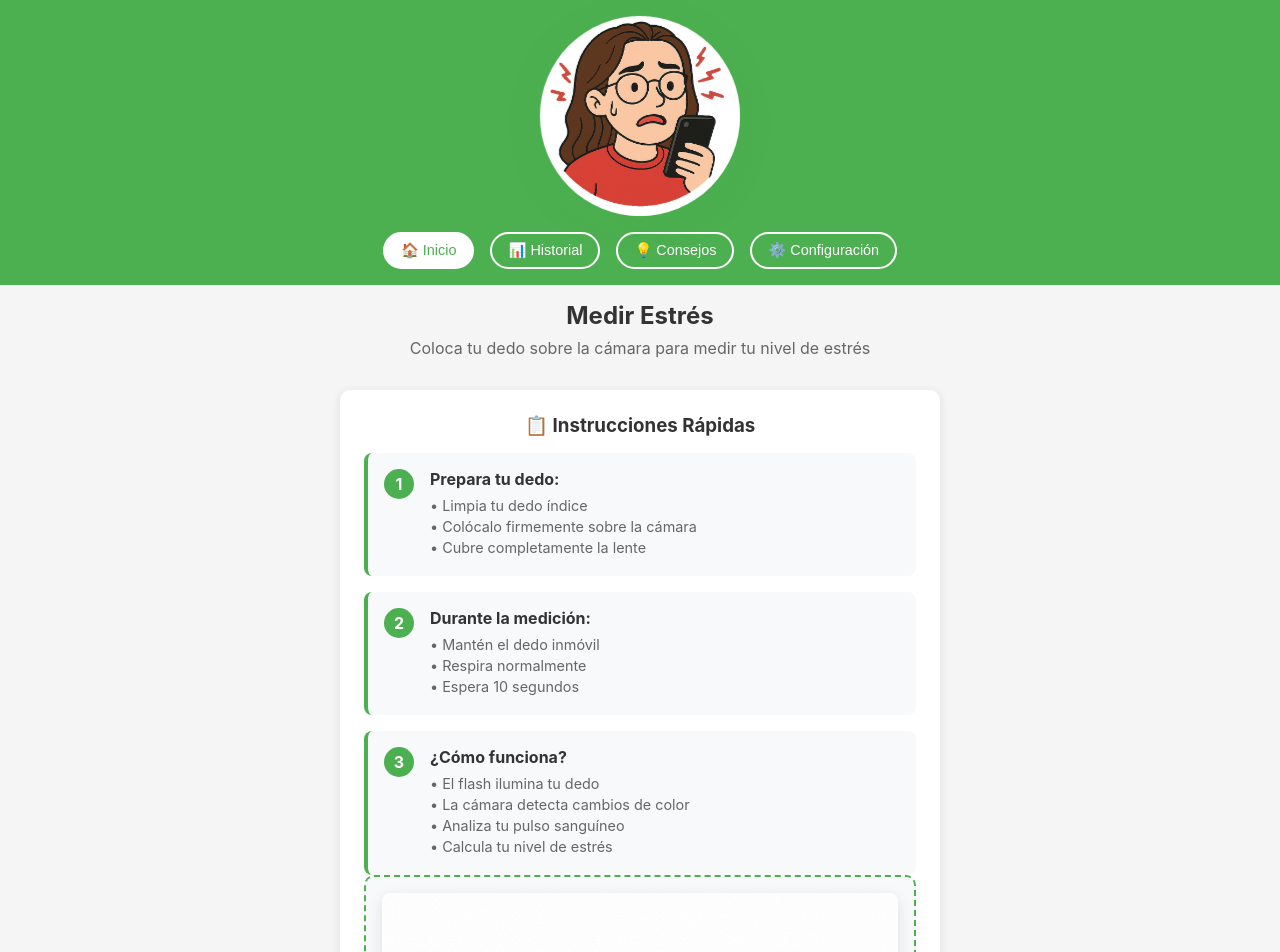
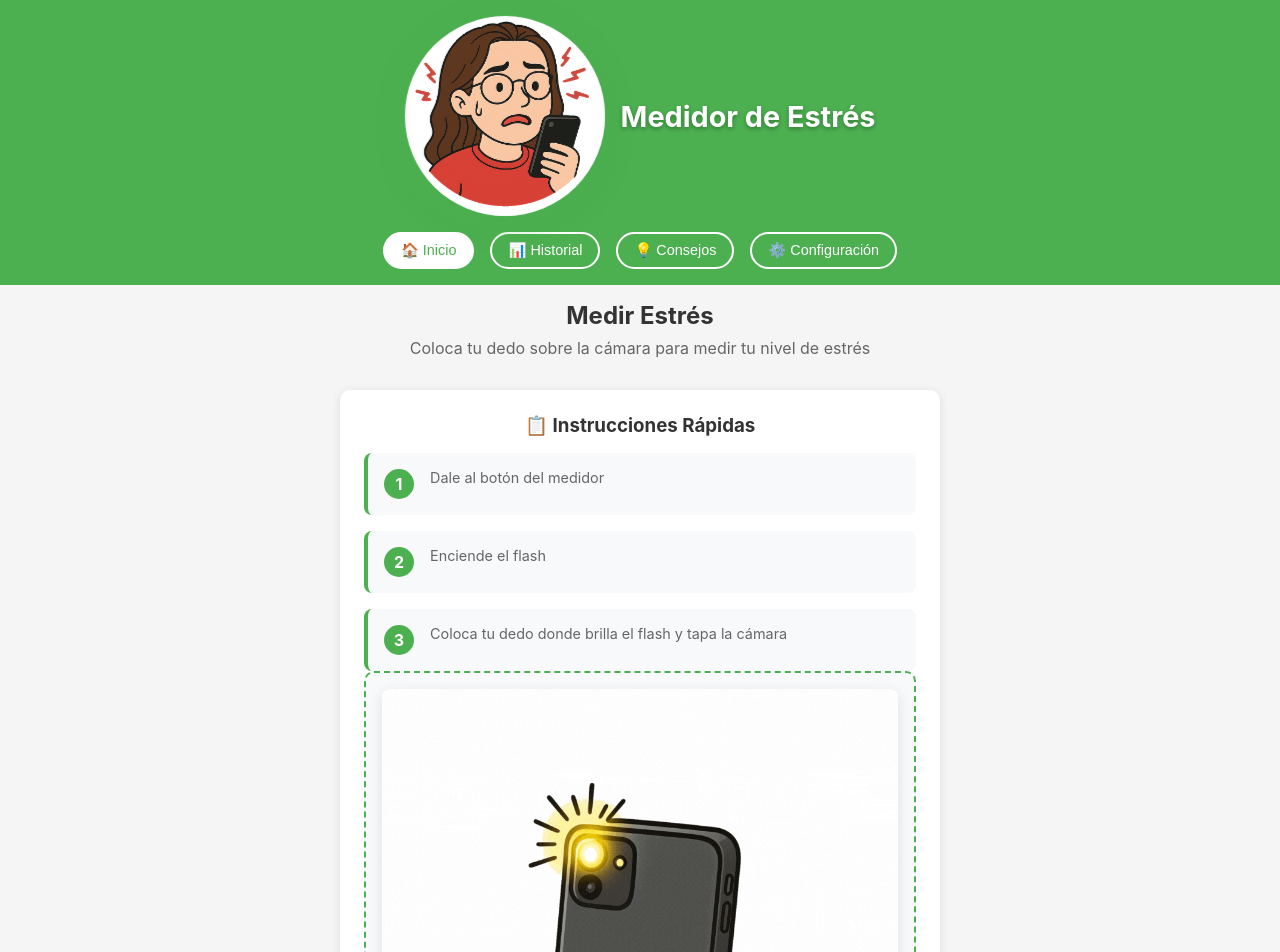
Before and after one commit to jortecs/Medidor-de-estres, a React (Create React App) app: page / in a window 1280 px wide. Shown: the top 952 px of the page. Built offline with nearby package versions, Linux system fonts and the light colour scheme.

Commit message:
Agregado título, instrucciones simplificadas y consejos después del resultado

```diff
--- a/src/App.css
+++ b/src/App.css
@@ -444,6 +444,48 @@ body {
   margin-top: 2rem;
 }
 
+.quick-tips {
+  background-color: white;
+  border-radius: 10px;
+  padding: 1.5rem;
+  margin-top: 1rem;
+  box-shadow: 0 2px 10px rgba(0, 0, 0, 0.1);
+}
+
+.quick-tips h3 {
+  color: #333;
+  margin-bottom: 1rem;
+  text-align: center;
+}
+
+.tips-grid {
+  display: grid;
+  grid-template-columns: repeat(2, 1fr);
+  gap: 1rem;
+}
+
+.quick-tip {
+  display: flex;
+  align-items: center;
+  gap: 0.5rem;
+  padding: 0.75rem;
+  background-color: #f8f9fa;
+  border-radius: 8px;
+  border-left: 3px solid #4CAF50;
+}
+
+.tip-emoji {
+  font-size: 1.5rem;
+  width: 30px;
+  text-align: center;
+}
+
+.quick-tip p {
+  color: #333;
+  font-size: 0.9rem;
+  margin: 0;
+}
+
 .result-card {
   background: linear-gradient(135deg, #4CAF50, #45a049);
   color: white;
--- a/src/App.js
+++ b/src/App.js
@@ -381,31 +381,21 @@ const HomeScreen = () => {
           <div className="instruction-step">
             <span className="step-number">1</span>
             <div className="step-content">
-              <strong>Prepara tu dedo:</strong>
-              <p>• Limpia tu dedo índice</p>
-              <p>• Colócalo firmemente sobre la cámara</p>
-              <p>• Cubre completamente la lente</p>
+              <p>Dale al botón del medidor</p>
             </div>
           </div>
 
           <div className="instruction-step">
             <span className="step-number">2</span>
             <div className="step-content">
-              <strong>Durante la medición:</strong>
-              <p>• Mantén el dedo inmóvil</p>
-              <p>• Respira normalmente</p>
-              <p>• Espera 10 segundos</p>
+              <p>Enciende el flash</p>
             </div>
           </div>
 
           <div className="instruction-step">
             <span className="step-number">3</span>
             <div className="step-content">
-              <strong>¿Cómo funciona?</strong>
-              <p>• El flash ilumina tu dedo</p>
-              <p>• La cámara detecta cambios de color</p>
-              <p>• Analiza tu pulso sanguíneo</p>
-              <p>• Calcula tu nivel de estrés</p>
+              <p>Coloca tu dedo donde brilla el flash y tapa la cámara</p>
             </div>
           </div>
         </div>
@@ -531,6 +521,7 @@ const HomeScreen = () => {
               </div>
             </div>
           </div>
+          <QuickTips />
         </div>
       )}
     </div>
@@ -663,6 +654,32 @@ const TipsScreen = () => {
   );
 };
 
+const QuickTips = () => {
+  return (
+    <div className="quick-tips">
+      <h3>💡 Consejos Rápidos</h3>
+      <div className="tips-grid">
+        <div className="quick-tip">
+          <span className="tip-emoji">🧘</span>
+          <p>Respira profundo 5 veces</p>
+        </div>
+        <div className="quick-tip">
+          <span className="tip-emoji">🚶</span>
+          <p>Camina 30 minutos</p>
+        </div>
+        <div className="quick-tip">
+          <span className="tip-emoji">💧</span>
+          <p>Bebe mucha agua</p>
+        </div>
+        <div className="quick-tip">
+          <span className="tip-emoji">😴</span>
+          <p>Duerme bien</p>
+        </div>
+      </div>
+    </div>
+  );
+};
+
 const SettingsScreen = () => {
   return (
     <div className="screen">
@@ -714,6 +731,7 @@ function App() {
       <header className="app-header">
         <div className="header-content">
           <img src={stressDetectorLogo} alt="Stress Detector Logo" className="app-logo" />
+          <h1>Medidor de Estrés</h1>
         </div>
         <nav className="app-nav">
           <button
```
